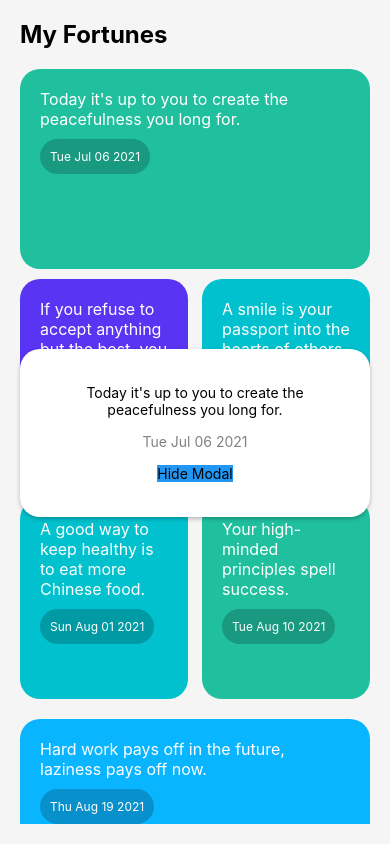
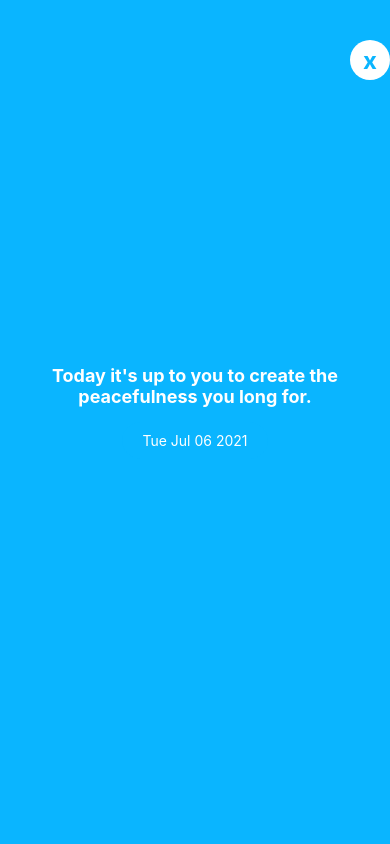
Before and after one commit to absmugz/fortuneCookieChallengeApp, a React Native app: screen / in a window 390 px wide. Both pictures are taken after a click on the element 195 px from the left and 169 px from the top of the page. Built offline with nearby package versions, Linux system fonts and the light colour scheme.

Commit message:
add both modals

```diff
--- a/App.js
+++ b/App.js
@@ -1,5 +1,5 @@
 import React, { useState } from 'react';
-import { View, Text, StyleSheet, Dimensions, ScrollView, Modal, TouchableWithoutFeedback, Animated, TouchableOpacity } from 'react-native';
+import { View, Text, StyleSheet, Dimensions, ScrollView, Modal, TouchableWithoutFeedback, Animated, TouchableOpacity, TextInput } from 'react-native';
 import fortunesData from './fortunesData';
 
 const App = () => {
@@ -7,6 +7,8 @@ const App = () => {
 
   const [selectedFortune, setSelectedFortune] = useState(null);
   const [isModalVisible, setModalVisible] = useState(false);
+  const [isAddFortuneModalVisible, setIsAddFortuneModalVisible] = useState(false);
+  const [newFortuneText, setNewFortuneText] = useState("");
   const animatedValue = new Animated.Value(1);
 
   const windowWidth = Dimensions.get('window').width;
@@ -42,7 +44,6 @@ const App = () => {
     while (data.length > 0) {
       let color = getRandomColor();
 
-      // Add a full width item
       let fullWidthItem = data.shift();
       rows.push(
         <FortuneCard
@@ -53,7 +54,6 @@ const App = () => {
         />
       );
 
-      // Add a row of two items, if there are still items left
       for (let i = 0; i < 2; i++) {
         if (data.length > 0) {
           let rowItems = data.splice(0, 2);
@@ -92,7 +92,21 @@ const App = () => {
     });
   }
 
-  const FortuneCard = ({ item, style, color }) => { // Add color to the props
+  const addFortune = () => {
+    if (newFortuneText) {
+      const newFortune = {
+        text: newFortuneText,
+        date: new Date().toISOString(),
+        color: getRandomColor(),
+      };
+      setFortunes([...fortunes, newFortune]);
+      setNewFortuneText('');
+      setModalVisible(false);
+    }
+  };
+
+
+  const FortuneCard = ({ item, style, color }) => {
     return (
       <TouchableWithoutFeedback onPress={() => handlePress(item)}>
         <Animated.View style={[style, { transform: [{ scale: animatedValue }] }]}>
@@ -105,11 +119,14 @@ const App = () => {
     );
   }
 
-  // Update your renderFortuneCards to use FortuneCard component
 
   return (
     <View style={styles.container}>
       <Text style={styles.title}>My Fortunes</Text>
+      <View style={styles.addButtonContainer}>
+        <TouchableOpacity style={styles.addButton} onPress={() => setIsAddFortuneModalVisible(true)}>
+          <Text style={styles.addButtonText}>+</Text>
+        </TouchableOpacity></View>
       <ScrollView>{renderFortuneCards()}</ScrollView>
 
       <Modal
@@ -118,24 +135,65 @@ const App = () => {
         visible={isModalVisible}
         onRequestClose={() => setModalVisible(false)}
       >
-        <View style={styles.centeredView}>
         <View style={styles.modalView}>
+          <View style={styles.modalContentWrapper}>
+            <View style={styles.modalContent}>
+              <View style={styles.closeButton}>
+                <TouchableOpacity onPress={() => setModalVisible(false)}>
+                  <Text style={styles.closeButtonText}>x</Text>
+                </TouchableOpacity>
+              </View>
               <Text style={styles.modalText}>{selectedFortune?.text}</Text>
-            <Text style={styles.modalDate}>{new Date(selectedFortune?.date).toDateString()}</Text>
+              <View style={styles.modalDatePill}>
+                <Text style={styles.modalDate}>
+                  {new Date(selectedFortune?.date).toDateString()}
+                </Text>
+              </View>
               <TouchableOpacity
-              style={{ ...styles.openButton, backgroundColor: "#2196F3" }}
+                style={{ ...styles.openButton, backgroundColor: '#2196F3' }}
                 onPress={() => setModalVisible(!isModalVisible)}
               >
-              <Text style={styles.textStyle}>Hide Modal</Text>
+                {/* <Text style={styles.textStyle}>Hide Modal</Text> */}
               </TouchableOpacity>
             </View>
           </View>
+        </View>
       </Modal>
+
+
+      <Modal
+        animationType="slide"
+        transparent={true}
+        visible={isAddFortuneModalVisible}
+        onRequestClose={() => setIsAddFortuneModalVisible(false)}
+      >
+        <View style={styles.modalView}>
+          <View style={styles.modalContentWrapper}>
+            <View style={styles.modalContentAdd}>
+              <Text style={styles.modalTitle}>Add Fortune</Text>
+              <TextInput
+                style={styles.modalTextInput}
+                placeholder="Enter your fortune..."
+                value={newFortuneText}
+                onChangeText={setNewFortuneText}
+              />
+              <TouchableOpacity style={styles.modalButton} onPress={addFortune}>
+                <Text style={styles.modalButtonText}>Add</Text>
+              </TouchableOpacity>
+              <TouchableOpacity style={styles.modalButton} onPress={() => setIsAddFortuneModalVisible(false)}>
+                <Text style={styles.modalButtonText}>Cancel</Text>
+              </TouchableOpacity>
+            </View>
+          </View>
+        </View>
+      </Modal>
+
+
+
     </View>
   );
 };
 
-// Add styles for modal
 const styles = StyleSheet.create({
   container: {
     flex: 1,
@@ -146,6 +204,51 @@ const styles = StyleSheet.create({
     fontSize: 24,
     fontWeight: 'bold',
     marginBottom: 20,
+  },
+  addButtonContainer: {
+    position: 'absolute',
+    bottom: 20,
+    right: 20,
+    zIndex: 1,
+  },
+  addButton: {
+    backgroundColor: '#0AB5FF',
+    width: 60,
+    height: 60,
+    borderRadius: 30,
+    alignItems: 'center',
+    justifyContent: 'center',
+  },
+  addButtonText: {
+    fontSize: 24,
+    color: '#ffffff',
+  },
+  modalTitle: {
+    fontSize: 18,
+    fontWeight: 'bold',
+    marginBottom: 20,
+    textAlign: 'center',
+  },
+  modalTextInput: {
+    width: '100%',
+    height: 40,
+    marginBottom: 20,
+    borderWidth: 1,
+    borderColor: '#ccc',
+    borderRadius: 5,
+    paddingHorizontal: 10,
+  },
+  modalButton: {
+    backgroundColor: '#0AB5FF',
+    paddingVertical: 10,
+    paddingHorizontal: 20,
+    borderRadius: 5,
+    marginBottom: 10,
+  },
+  modalButtonText: {
+    color: '#ffffff',
+    fontSize: 16,
+    textAlign: 'center',
   },
   row: {
     flexDirection: 'row',
@@ -179,36 +282,74 @@ const styles = StyleSheet.create({
     fontSize: 16,
     color: 'white',
   },
-  centeredView: {
+  modalView: {
     flex: 1,
-    justifyContent: "center",
-    alignItems: "center",
-    marginTop: 22
+    margin: 0,
+    alignItems: 'center',
+    justifyContent: 'center',
+    backgroundColor: 'transparent',
+    width: "100%"
   },
-  modalView: {
-    margin: 20,
-    backgroundColor: "white",
-    borderRadius: 20,
-    padding: 35,
-    alignItems: "center",
-    shadowColor: "#000",
-    shadowOffset: {
-      width: 0,
-      height: 2
+  modalContent: {
+    flex: 1,
+    alignItems: 'center',
+    justifyContent: 'center',
+    backgroundColor: 'transparent',
   },
-    shadowOpacity: 0.25,
-    shadowRadius: 4,
-    elevation: 5
+  modalContentAdd: {
+    width: '80%',
+    padding: 20,
+    backgroundColor: '#ffffff',
+    borderRadius: 10,
+  },
+  modalContentWrapper: {
+    position: 'relative',
+    backgroundColor: '#0AB5FF',
+    position: 'absolute',
+    top: 0,
+    left: 0,
+    width: '100%',
+    height: '100%',
+    alignItems: 'center',
+    justifyContent: 'center',
   },
   modalText: {
     marginBottom: 15,
-    textAlign: "center"
+    textAlign: 'center',
+    fontSize: 18,
+    fontWeight: 'bold',
+    color: 'white',
+  },
+  modalDatePill: {
+    backgroundColor: '#0AB5FF',
+    borderRadius: 20,
+    paddingHorizontal: 20,
+    paddingVertical: 10,
+    marginBottom: 20,
   },
   modalDate: {
-    marginBottom: 15,
-    textAlign: "center",
-    color: 'grey'
-  }
+    fontSize: 14,
+    color: 'white',
+    textAlign: 'center',
+  },
+  closeButton: {
+    position: 'absolute',
+    top: 40,
+    right: 0,
+    backgroundColor: 'white',
+    borderRadius: 20,
+    width: 40,
+    height: 40,
+    alignItems: 'center',
+    justifyContent: 'center',
+  },
+  closeButtonText: {
+    color: '#0AB5FF',
+    fontSize: 24,
+    fontWeight: 'bold',
+  },
 });
 
+
+
 export default App;
```
Lines whose indentation alone changed are shown as unchanged.
